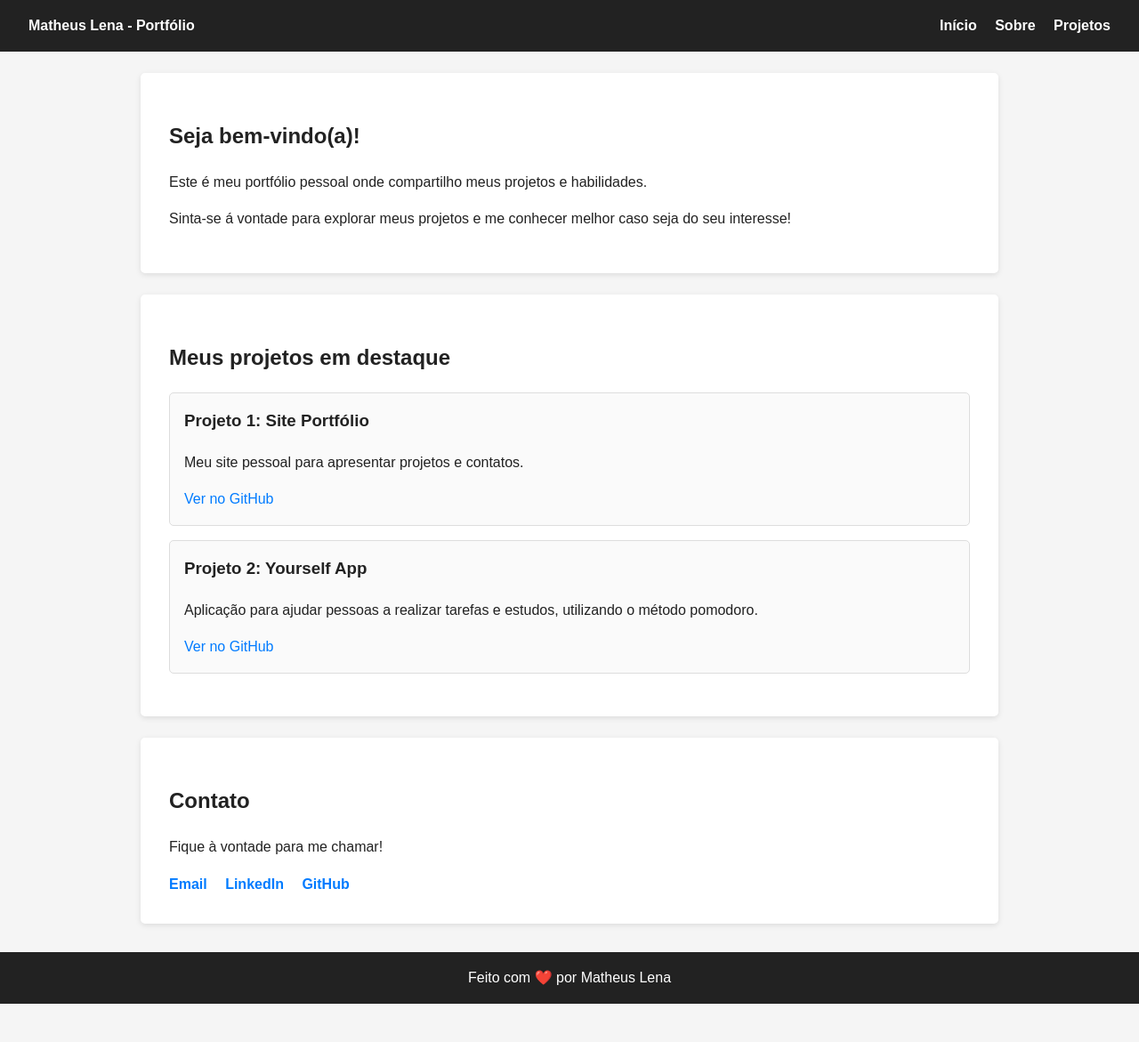
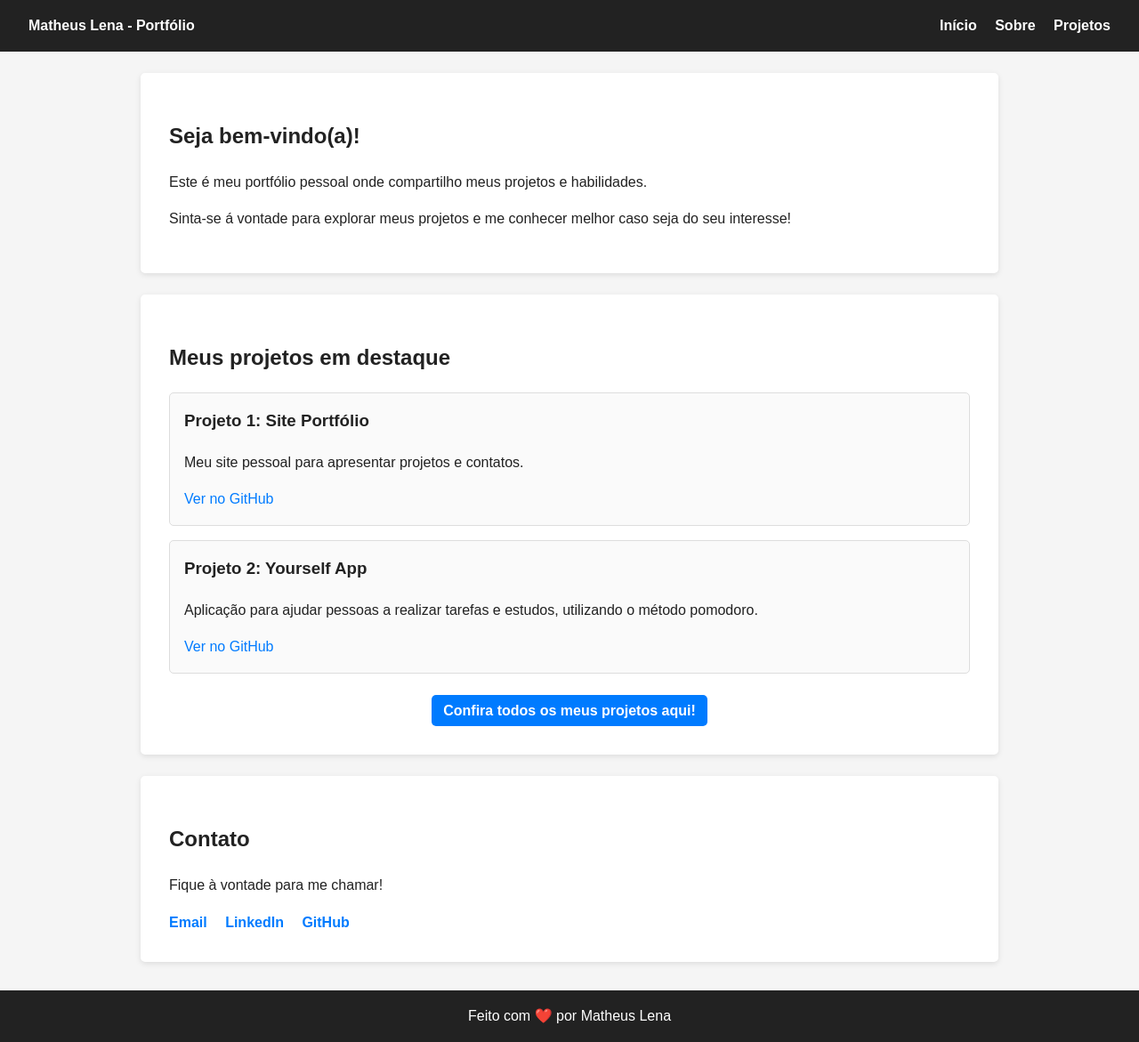
Before and after one commit to matheusslena/portfolio, a plain HTML site: page index.html in a window 1280 px wide. Shown: the whole page at 89% size. Before the commit the page ends 1128 px from the top, so only its background shows below. Drawn offline with Linux system fonts and the light colour scheme.

Commit message:
links certos e botão para projetos

```diff
--- a/css/index.css
+++ b/css/index.css
@@ -83,7 +83,28 @@ footer {
   text-decoration: underline;
 }
 
-/* Responsividade simples */
+.projeto-link {
+  width: 100%;
+  display: flex;
+  justify-content: center;
+  margin-top: 1.5rem;
+}
+
+.projeto-link a {
+  display: inline-block;
+  padding: 0.3rem 0.8rem;
+  background-color: #007bff;
+  color: white;
+  font-weight: bold;
+  text-decoration: none;
+  border-radius: 5px;
+  transition: background 0.3s ease, transform 0.2s ease;
+}
+
+.projeto-link a:hover {
+  background-color: #0056b3;
+  transform: scale(1.05);
+}
 
 @media (max-width: 600px) {
   header {
--- a/index.html
+++ b/index.html
@@ -38,7 +38,10 @@
   <div class="project-card">
     <h3>Projeto 2: Yourself App</h3>
     <p>Aplicação para ajudar pessoas a realizar tarefas e estudos, utilizando o método pomodoro.</p>
-    <a href="https://github.com/matheusslena/todo-list" target="_blank" rel="noopener noreferrer">Ver no GitHub</a>
+    <a href="https://github.com/matheusslena/yourself" target="_blank" rel="noopener noreferrer">Ver no GitHub</a>
+  </div>
+  <div class="projeto-link">
+    <a href="projetos.html">Confira todos os meus projetos aqui!</a>
   </div>
 
 </section>
```
Also changed, not shown: projetos.html (+1 -1 lines), sobre.html (+1 -1 lines).
